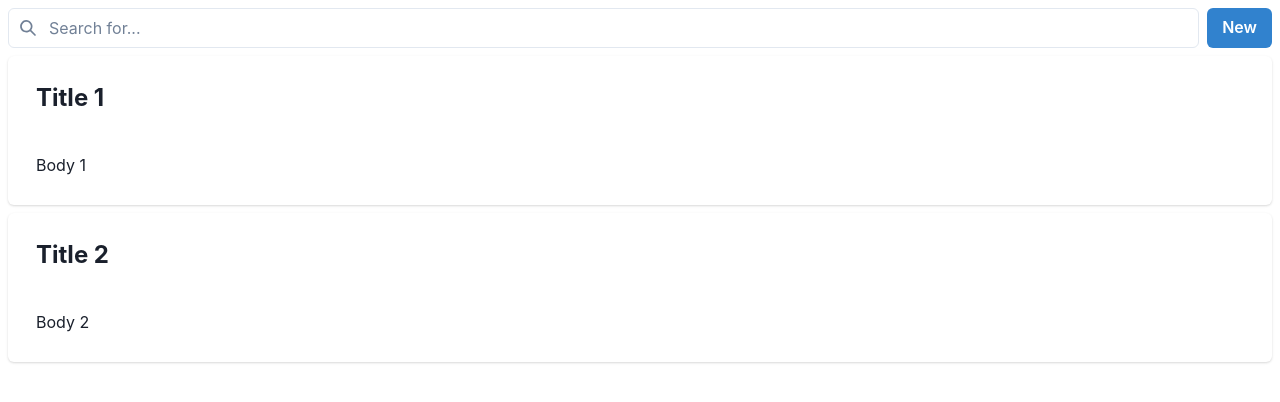
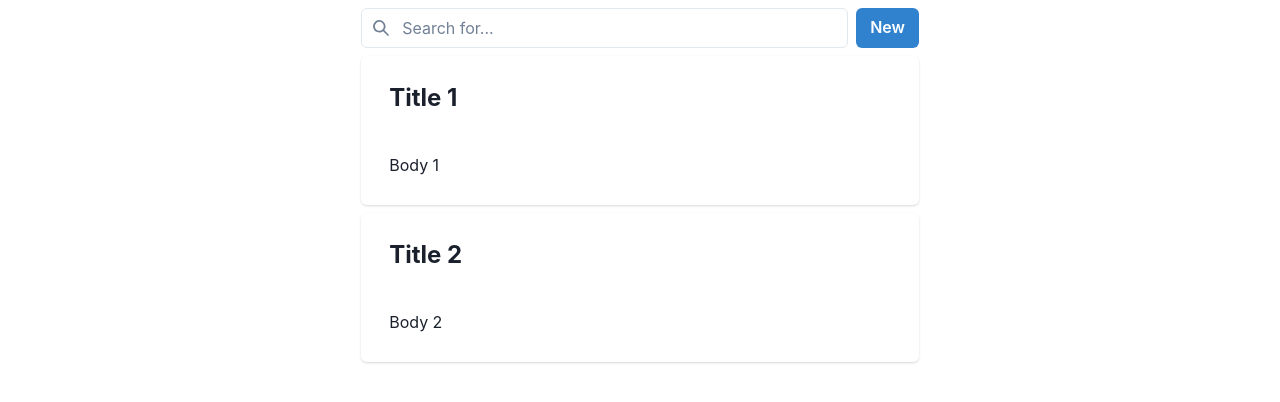
Before and after one commit to chrisvasqm/react-notes, a React (Vite) app: page / in a window 1280 px wide. Shown: the top 402 px of the page. Built offline with nearby package versions, Linux system fonts and the light colour scheme.

Commit message:
Wrap content inside Container

```diff
--- a/src/App.tsx
+++ b/src/App.tsx
@@ -1,5 +1,5 @@
 import { useState } from 'react';
-import { Button, HStack, Stack } from '@chakra-ui/react';
+import { Button, Container, HStack, Stack } from '@chakra-ui/react';
 import NoteCard from './components/NoteCard';
 import notesData from './resources/notes.json';
 import SearchBar from './components/SearchBar';
@@ -21,7 +21,7 @@ function App() {
   }
 
   return (
-    <>
+    <Container size={['md', 'sm']}>
       <Stack spacing={2} margin={2}>
         <HStack>
           <SearchBar onChange={text => handleSearch(text)} />
@@ -33,7 +33,7 @@ function App() {
         {notes &&
           notes.map(note => <NoteCard key={note.title} title={note.title} body={note.body} />)}
       </Stack>
-    </>
+    </Container>
   );
 }
 
```
